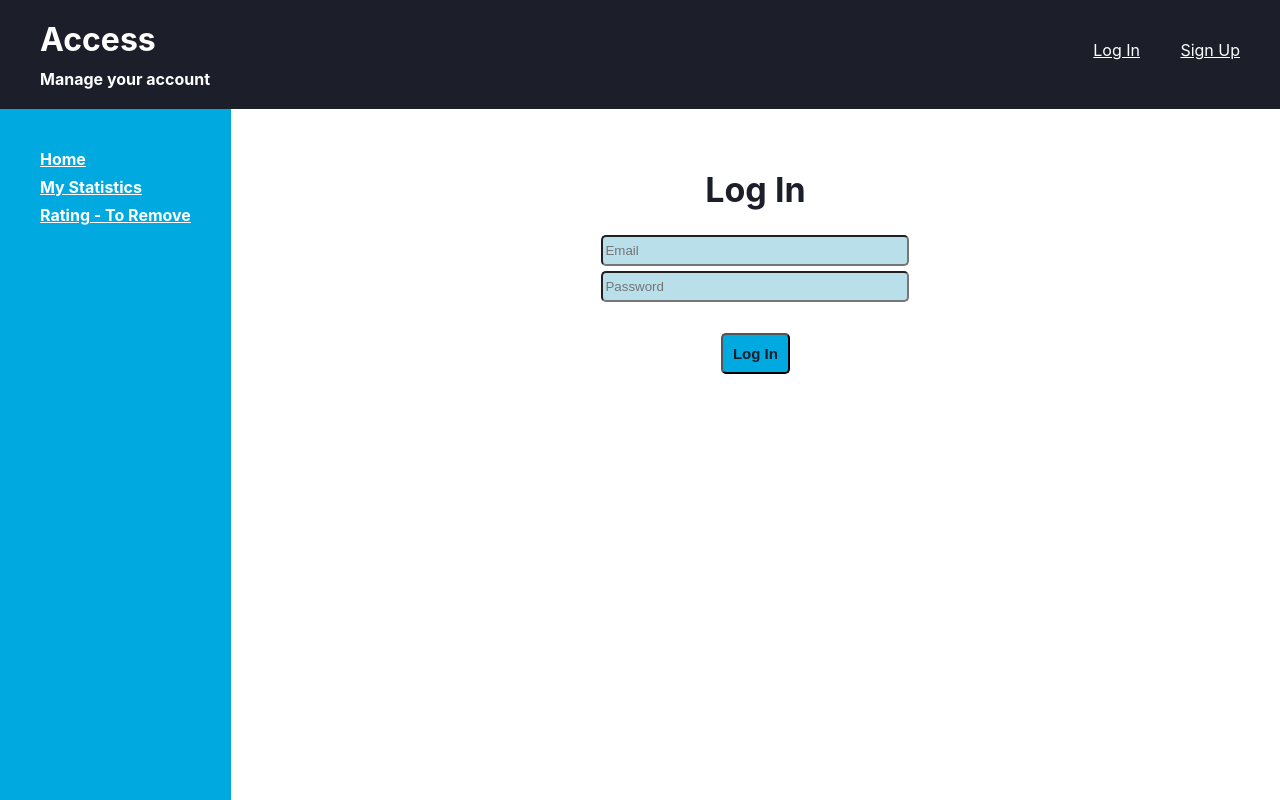
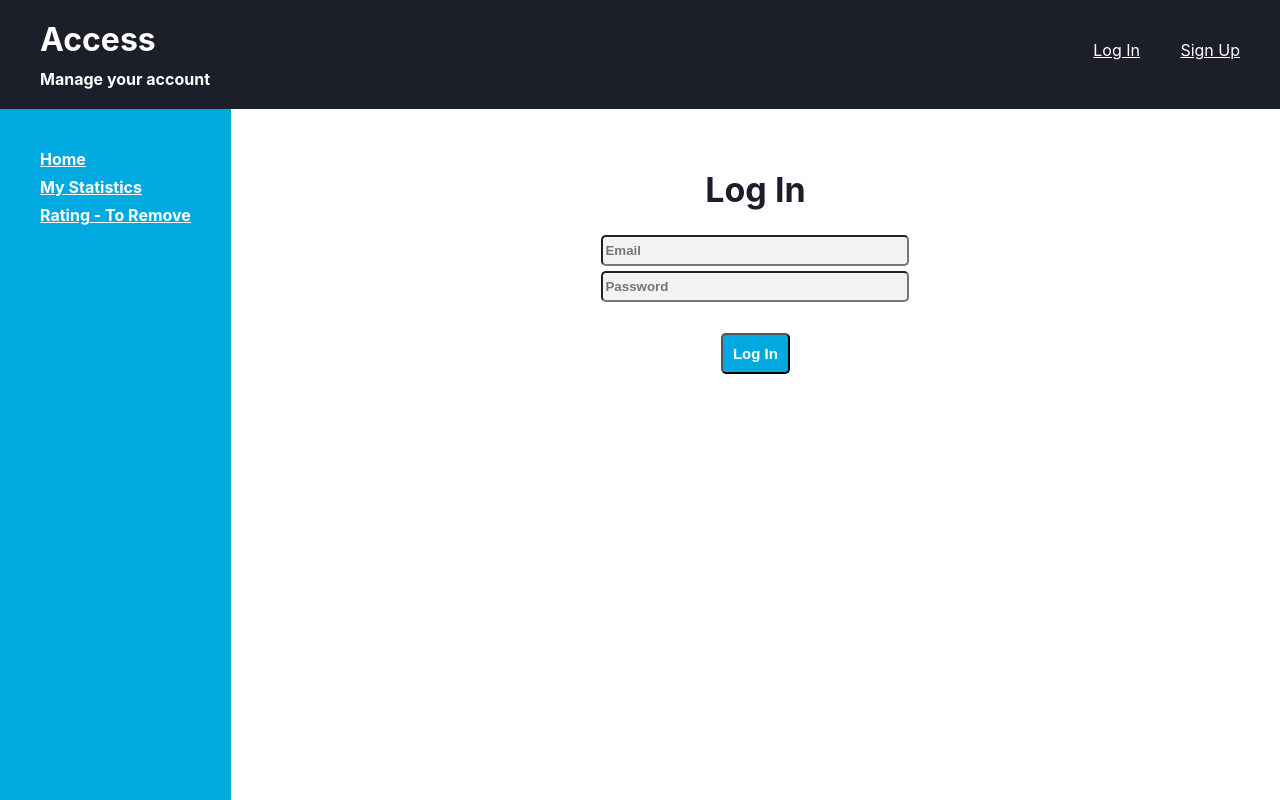
Before and after one commit to onelogin/onelogin-demo-lab, a React (Create React App) app: page /login in a window 1280 px wide. Built offline with nearby package versions, Linux system fonts and the light colour scheme; no server answers.

Commit message:
updated and some redesigning work done

```diff
--- a/src/pages/login_page/login_page.scss
+++ b/src/pages/login_page/login_page.scss
@@ -18,6 +18,4 @@
   flex-grow: 1;
   display: inline;;
   text-align: center;
-  input[type="email"] {color: #1C1f2A; min-width: 300px; min-height: 25px; background-color: #b9dfeb; border-radius: 5px;}
-  input[type="password"] {color: #1C1f2A; min-width: 300px; min-height: 25px; background-color:  #b9dfeb; border-radius: 5px;}
 }
--- a/src/pages/profile/profile.js
+++ b/src/pages/profile/profile.js
@@ -117,8 +117,10 @@ class Profile extends Component {
                 <ProfileForm formTitle="Update Name" submitAction={this.updateUser} fields={nameFields}/>
                 <ProfileForm formTitle="Update Password" submitAction={this.updateUser} fields={passwordResetFields}/>
               </div>
-            <h3>Your Apps</h3>
-            <a className="ratings-link" href={process.env.REACT_APP_RATINGS_URL}>Ratings - All your feedback in one place</a>
+             <div>
+              <h1 className="apps">Your Apps - Ratings</h1>
+              <a className="ratings-link" href={process.env.REACT_APP_RATINGS_URL}>all your feedback in one place</a>
+            </div>
           </div>
         </AppWrapper>
       );
--- a/src/pages/profile/profile.scss
+++ b/src/pages/profile/profile.scss
@@ -6,6 +6,9 @@
   display: flex;
   flex-direction: row;
   margin-top: 20px;
+  border-radius: 5px;
+  padding-bottom: 70px;
+
 }
 
 @media (max-width: 500px) {
@@ -14,13 +17,21 @@
     text-align: center;
     align-items: center;
     justify-content: center;
-  }
+}
 }
 
+.apps{
+  text-align: center;
+  color: white;
+  background-color: #00A9E0;
+  padding-bottom: 30px;
+  padding-top: 30px;
+}
 .ratings-link {
   text-decoration: none;
-  background: #3395D3;
-  color: #FFFFFE;
+  color:black;
+  font-weight: bold;
+  text-align: center;
   padding: 20px;
   margin: 20px;
   border-radius: 5px;
--- a/src/pages/signup_page/signup_page.scss
+++ b/src/pages/signup_page/signup_page.scss
@@ -18,6 +18,6 @@
   flex-grow: 1;
   display: inline;
   text-align: center;
-  input[type="email"] { min-width: 200px; }
-  input[type="password"] { min-width: 200px; }
+  input[type="email"] { min-width: 300px; };
+  input[type="password"] { min-width: 300px; };
 }
--- a/src/styles/colors.scss
+++ b/src/styles/colors.scss
@@ -1,2 +1,14 @@
 $access-green: #1f9614;
 $off-white: #FFFFFE;
+$onelogin-blue: #00A9E0;
+$onelogin-black: #1C1F2A;
+$onelogin-gray: rgb(243, 243, 244);
+
+.onelogin-input {
+    color: #00020a;
+    font-weight: bold;
+    min-width: 300px;
+    min-height: 25px;
+    background-color: rgb(243, 243, 244);
+    border-radius: 5px;
+}
--- a/src/ui_components/app_wrapper/app_wrapper.js
+++ b/src/ui_components/app_wrapper/app_wrapper.js
@@ -1,6 +1,6 @@
 import React from 'react';
-import Header from '../../ui_components/header/header';
 import LeftRail from '../left_rail/left_rail';
+import Header from '../header/header';
 
 const AppWrapper = (props) => {
   return(
--- a/src/ui_components/forms/profile_form.js
+++ b/src/ui_components/forms/profile_form.js
@@ -12,7 +12,7 @@ const ProfileForm = (props) => {
               return (
                 <span key={field.name}>
                   <label className="profile-label">{field.label}</label>
-                  <input required id={field.name} className="profile-input" name={field.name} type={field.type || "text"} defaultValue={field.defaultValue || ""} key={field.name}/>
+                  <input required id={field.name} className="profile-input onelogin-input" name={field.name} type={field.type || "text"} defaultValue={field.defaultValue || ""} key={field.name}/>
                 </span>
               )
             }
--- a/src/ui_components/forms/sms_signup_form.js
+++ b/src/ui_components/forms/sms_signup_form.js
@@ -8,11 +8,11 @@ const SMSSignupForm = (props) => {
       <h4 className="splash-header">Sign Up + MFA</h4>
       <form className="input-form" onSubmit={props.handleSignup}>
         <h4>Credentials</h4>
-        <input className="input-form-field" placeholder="Email" type="email" name="emailAddress" required/><br/>
-        <input className="input-form-field" placeholder="Password" type="password" name="password"/><br/>
-        <input className="input-form-field" placeholder="Confirm Password" type="password" name="passwordConfirm"/><br/><br/>
+        <input className="input-form-field onelogin-input" placeholder="Email" type="email" name="emailAddress" required/><br/>
+        <input className="input-form-field onelogin-input" placeholder="Password" type="password" name="password"/><br/>
+        <input className="input-form-field onelogin-input" placeholder="Confirm Password" type="password" name="passwordConfirm"/><br/><br/>
         <h4>Register Phone</h4>
-        <input className="input-form-field" placeholder="Phone: xx-123-456-7890" type="tel" name="phone" required/>
+        <input className="input-form-field onelogin-input" placeholder="Phone: xx-123-456-7890" type="tel" name="phone" required/>
         <br/><br/>
         <SubmitButton text="Sign Up"/>
       </form>
--- a/src/ui_components/left_rail/left_rail.scss
+++ b/src/ui_components/left_rail/left_rail.scss
@@ -2,7 +2,6 @@
   order: -1;
   background: #00A9E0;
   padding: 40px;
-
 }
  ul li {
    margin-bottom: 8px;
--- a/src/ui_components/login_form/login_form.js
+++ b/src/ui_components/login_form/login_form.js
@@ -5,8 +5,8 @@ import SubmitButton from '../submit_button/submit_button';
 const LoginForm = (props) => {
   return (
     <form onSubmit={props.handleLogin}>
-      <input id="Email" placeholder="Email" type="email" name="emailAddress"/><br/>
-      <input id="Password" placeholder="Password" type="password" name="password"/><br/><br/>
+      <input className="input-form-field onelogin-input" placeholder="Email" type="email" name="emailAddress"/><br/>
+      <input className="input-form-field onelogin-input" placeholder="Password" type="password" name="password"/><br/><br/>
       <SubmitButton text="Log In"/>
     </form>
   );
--- a/src/ui_components/submit_button/submit_button.scss
+++ b/src/ui_components/submit_button/submit_button.scss
@@ -3,7 +3,7 @@
   cursor: pointer;
   padding: 10px;
   border-radius: 5px;
-  color: #1C1F2A;
+  color: white;
   font-size: 15px;
   font-weight: bold;
 }
```
